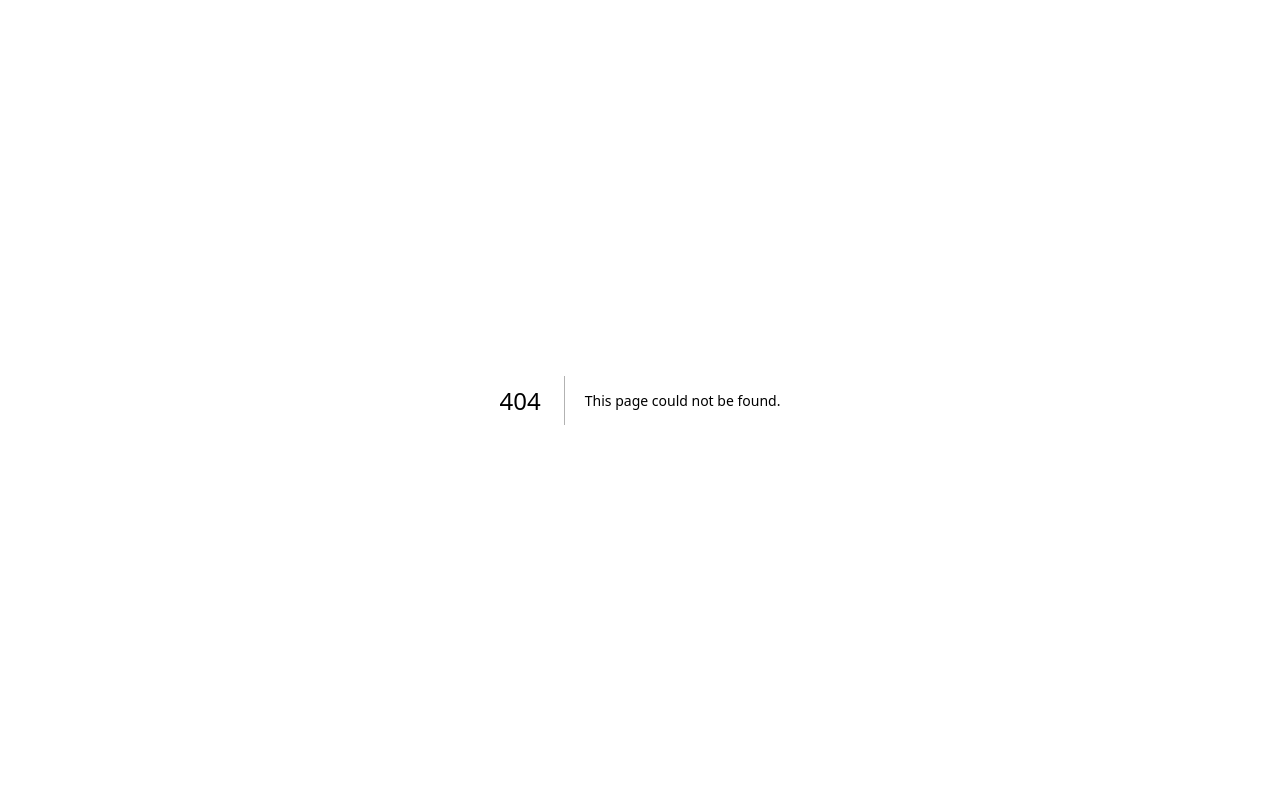
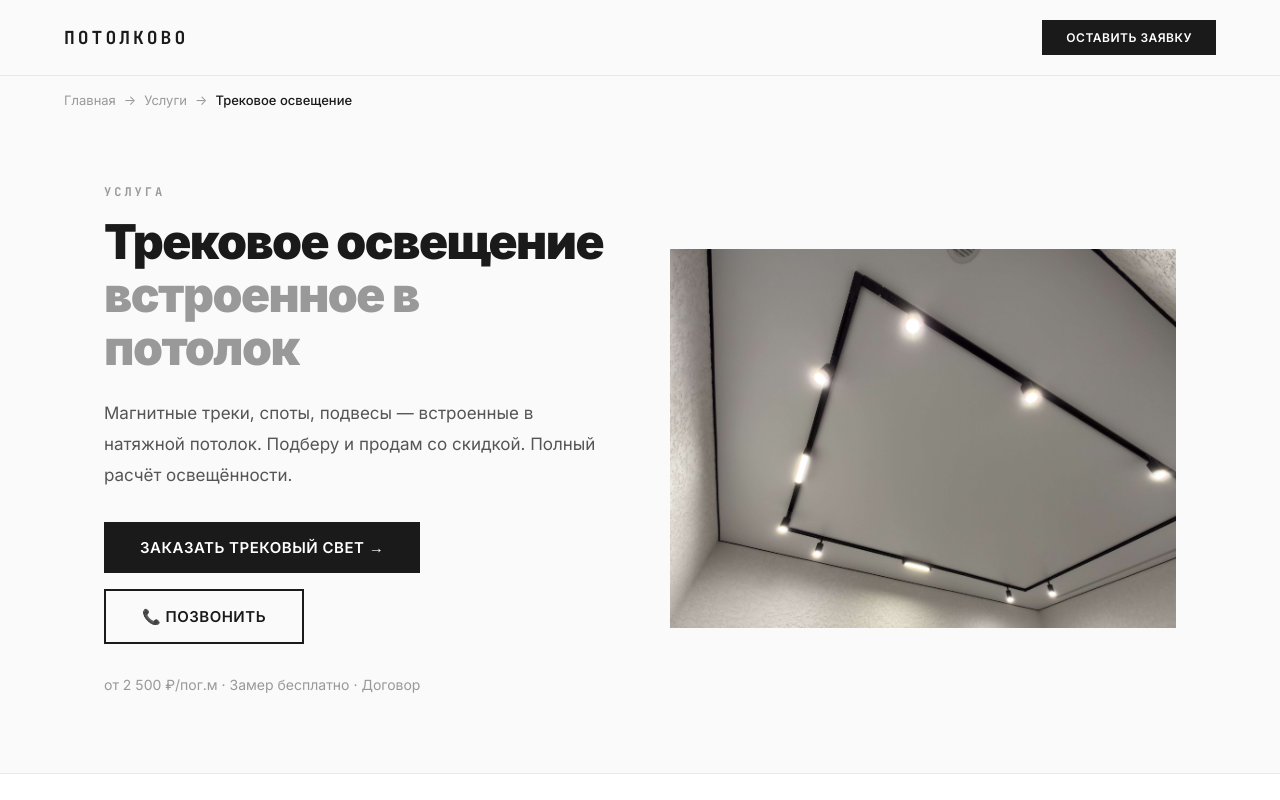
Before and after one commit to svladimirtsk-crypto/nextjs-potolkovo, a Next.js app: page /uslugi/trekovoe-osveshchenie in a window 1280 px wide. Before the commit this address had no page. Shown: the top 800 px of the page. Built offline with nearby package versions, Linux system fonts and the light colour scheme.

Commit message:
Create page.tsx

```diff
--- /dev/null
+++ b/app/uslugi/trekovoe-osveshchenie/page.tsx
@@ -0,0 +1,47 @@
+import type { Metadata } from "next";
+import ServicePageLayout from "../_components/ServicePageLayout";
+
+export const metadata: Metadata = {
+  title: "Трековое освещение в натяжной потолок — Москва | ПОТОЛКОВО",
+  description: "Встраиваемые магнитные треки в натяжной потолок. Продажа со скидкой + монтаж. Мастер 15+ лет. Замер бесплатно.",
+  keywords: "трековое освещение, магнитный трек, споты в потолок, трековый свет москва",
+};
+
+export default function Page() {
+  return (
+    <ServicePageLayout
+      breadcrumb="Трековое освещение"
+      badge="Услуга"
+      h1="Трековое освещение"
+      h1sub="встроенное в потолок"
+      description="Магнитные треки, споты, подвесы — встроенные в натяжной потолок. Подберу и продам со скидкой. Полный расчёт освещённости."
+      ctaText="Заказать трековый свет"
+      price="от 2 500 ₽/пог.м"
+      image="/svc-track.jpeg"
+      imageAlt="Трековое освещение в натяжном потолке"
+      sectionTitle="Как это работает"
+      sectionParagraphs={[
+        "Магнитный трек-профиль встраивается в натяжной потолок на этапе монтажа. В рельсу вставляются споты, линейные светильники или подвесы.",
+        "Светильники можно перемещать по рельсе, менять направление света, добавлять новые — без демонтажа потолка.",
+        "Подберу трековую систему под ваш интерьер и бюджет. Продаю напрямую со скидкой — без наценок магазинов.",
+      ]}
+      advantagesTitle="Преимущества"
+      advantages={[
+        { icon: "🔦", title: "Направленный свет", desc: "Подсветка картин, зон, акцентов" },
+        { icon: "🔄", title: "Гибкость", desc: "Перемещайте светильники без демонтажа" },
+        { icon: "🛒", title: "Продажа со скидкой", desc: "Подберу и продам дешевле магазина" },
+        { icon: "📊", title: "Расчёт освещения", desc: "Точный расчёт по нормам" },
+      ]}
+      otherServices={[
+        ["Теневой профиль", "/uslugi/tenevoy-profil"],
+        ["Парящие потолки", "/uslugi/paryashchie-potolki"],
+        ["Световые линии", "/uslugi/svetovye-linii"],
+        ["Скрытые карнизы", "/uslugi/skrytye-karnizy"],
+        ["Индивидуальные проекты", "/uslugi/individualnye-proekty"],
+        ["Продажа трек-света", "/uslugi/prodazha-trekovogo-osveshcheniya"],
+        ["Простые потолки", "/uslugi/prostye-potolki"],
+        ["Светопрозрачные потолки", "/uslugi/svetoprozrachnye-potolki"],
+      ]}
+    />
+  );
+}
```
